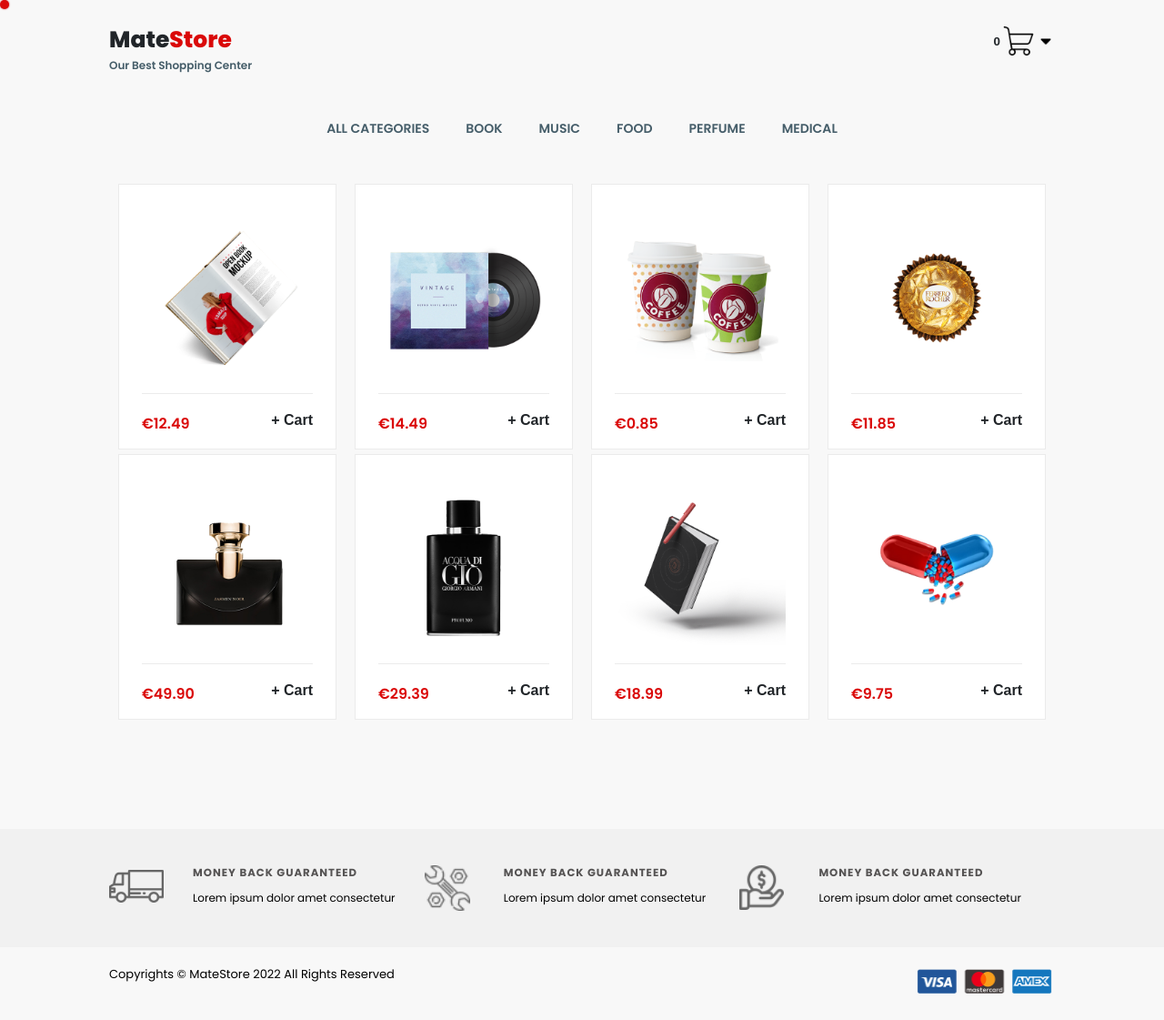
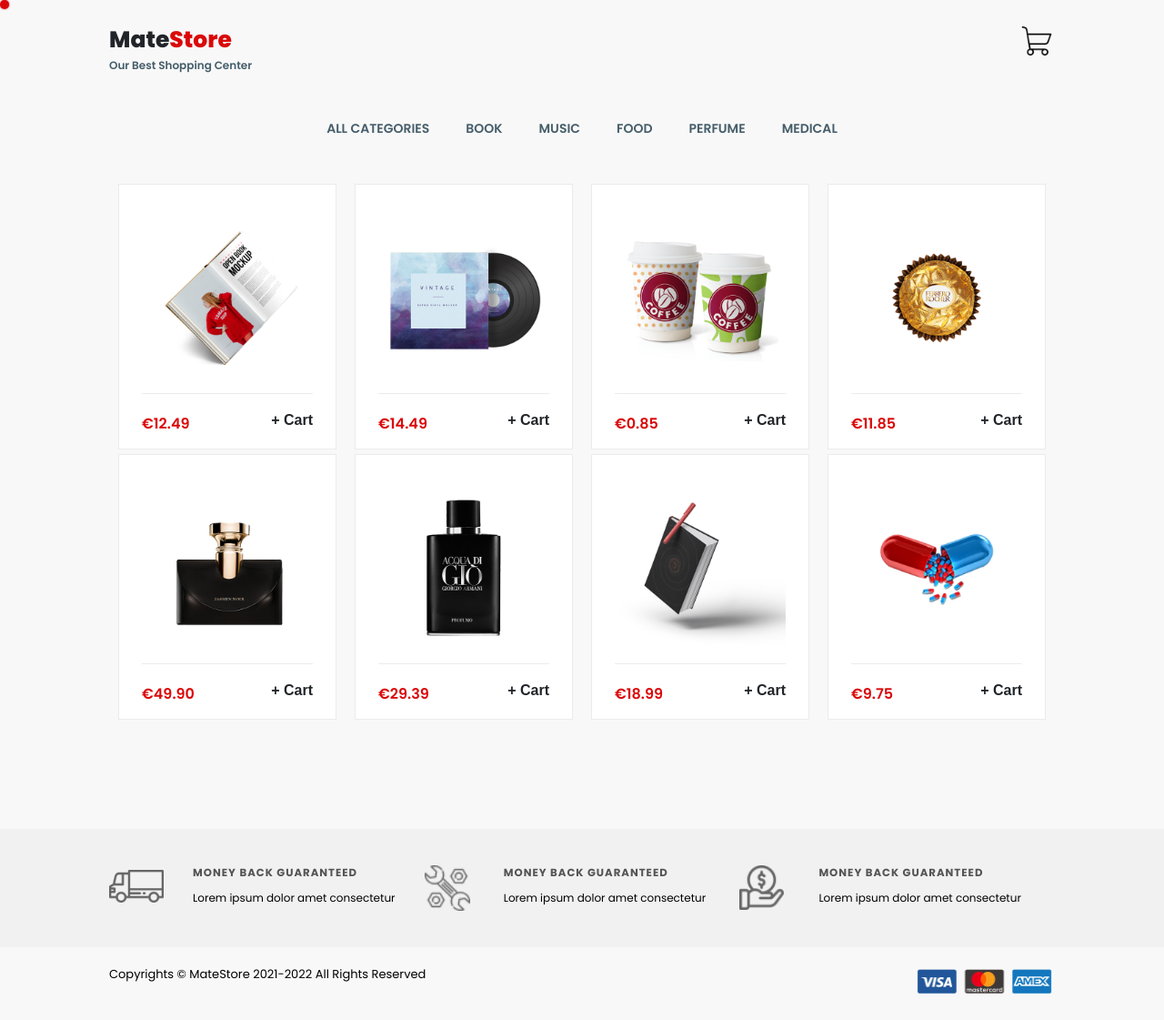
Before and after one commit to isbendiyarovanezrin/ShoppingCart, a plain HTML site: page index.html in a window 1280 px wide. Shown: the whole page at 91% size. Drawn offline with nearby package versions, Linux system fonts and the light colour scheme.

Commit message:
Update index.html

```diff
--- a/index.html
+++ b/index.html
@@ -50,21 +50,13 @@
           </div>
           <div class="col-6">
             <div class="navbar-right">
-              <button type="button">
               <a href="#">
-                  <span class="number">0</span>
                 <img
                   src="images/shopping-cart.png"
                   alt="shopping cart"
                   class="shopping-cart-img"
                 />
-                  <img
-                    src="images/down.png"
-                    alt="down arrow"
-                    class="arrow-img"
-                  />
               </a>
-              </button>
             </div>
           </div>
         </div>
@@ -117,7 +109,7 @@
         <div class="col-6">
           <div>
             <p class="footer-p">
-              Copyrights © MateStore 2022 All Rights Reserved
+              Copyrights © MateStore 2021-2022 All Rights Reserved
             </p>
           </div>
         </div>
```
Lines whose indentation alone changed are shown as unchanged.
